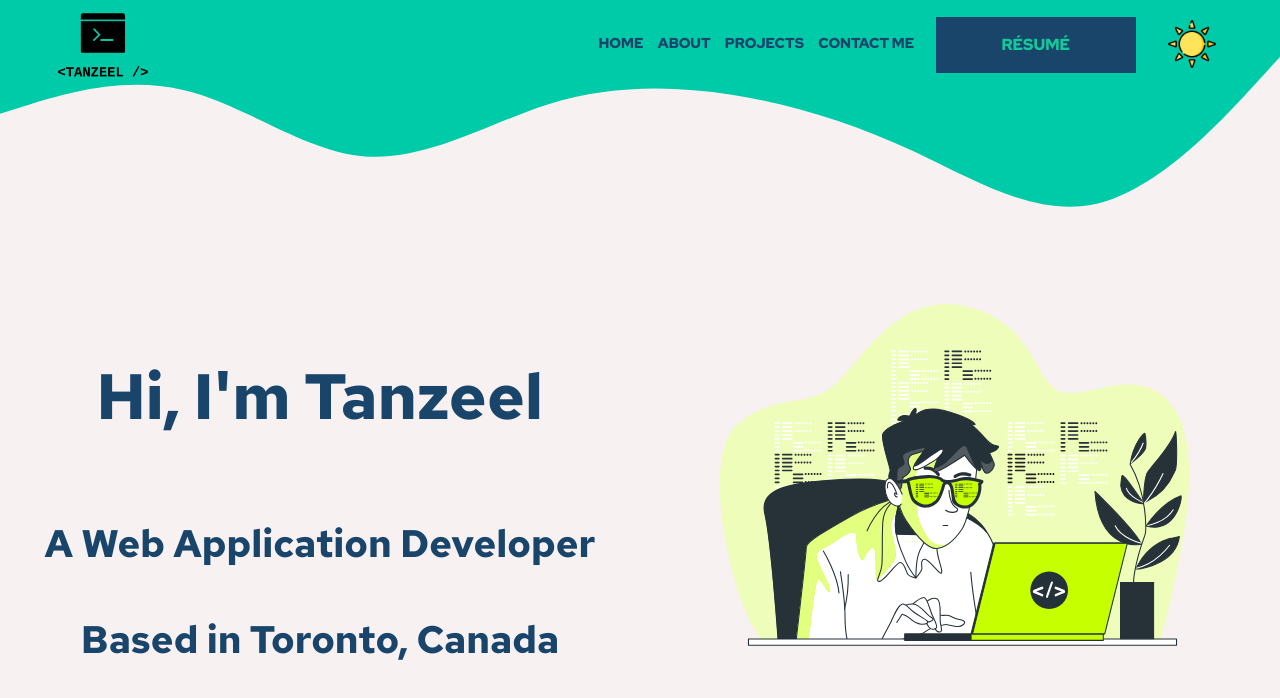
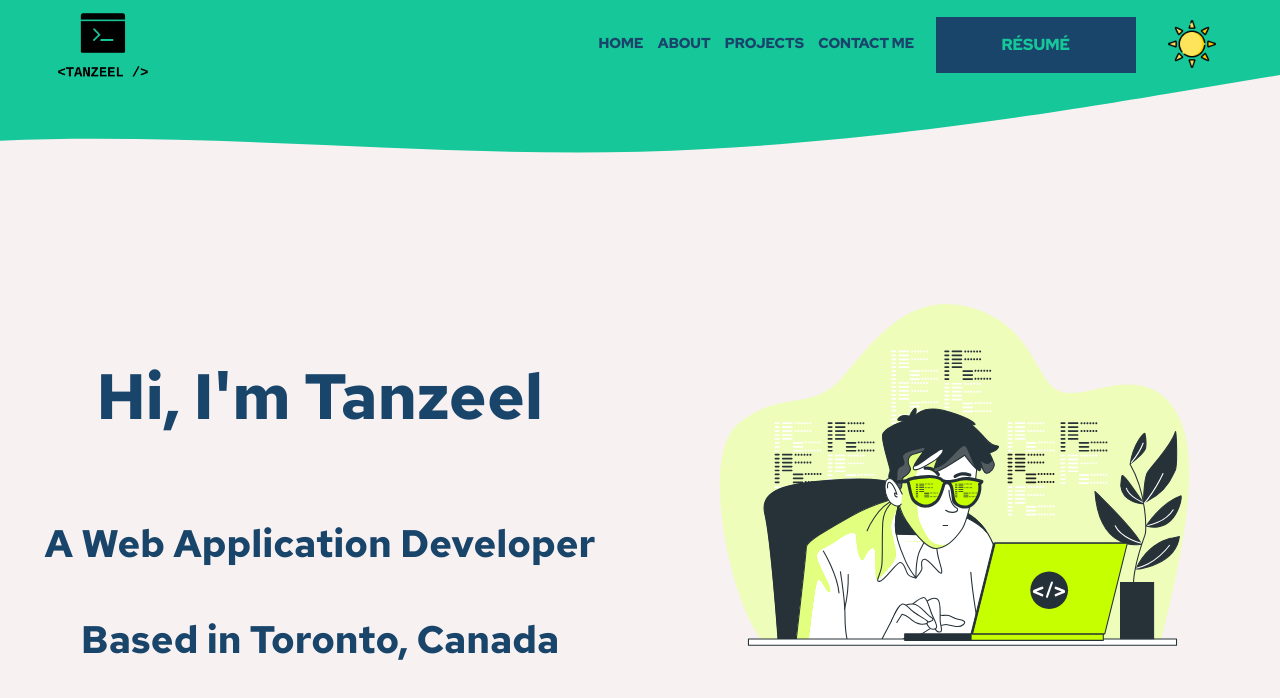
Before and after one commit to tanzeel44/portfolio, a Next.js app: page / in a window 1280 px wide. Shown: the top 698 px of the page. Built offline with nearby package versions, Linux system fonts and the light colour scheme.

Commit message:
fixed wave

```diff
--- a/components/Header/HeaderBG.jsx
+++ b/components/Header/HeaderBG.jsx
@@ -30,17 +30,24 @@ export default function HeaderBG() {
   }, []);
 
   return (
+
     <svg
       style={{
         position: 'absolute',
         top: 0,
         right: 0,
       }}
+      id="visual"
+      viewBox="0 0 1920 300"
+      width="1920"
+      height="300"
       xmlns="http://www.w3.org/2000/svg"
-      viewBox={`0 0 ${viewBoxWidth} ${viewBoxWidth * (640 / 1440)}`}
+      xmlnsXlink="http://www.w3.org/1999/xlink"
+      version="1.1"
     >
-      <path fill="#00cba9" fillOpacity="1" d="M0,128L34.3,117.3C68.6,107,137,85,206,101.3C274.3,117,343,171,411,176C480,181,549,139,617,117.3C685.7,96,754,96,823,106.7C891.4,117,960,139,1029,170.7C1097.1,203,1166,245,1234,229.3C1302.9,213,1371,139,1406,101.3L1440,64L1440,0L1405.7,0C1371.4,0,1303,0,1234,0C1165.7,0,1097,0,1029,0C960,0,891,0,823,0C754.3,0,686,0,617,0C548.6,0,480,0,411,0C342.9,0,274,0,206,0C137.1,0,69,0,34,0L0,0Z" />
+      <rect x="0" y="0" width="1920" height="300" fill="#FFFFFF00" />
+      <path d="M0 234L106.7 212.8C213.3 191.7 426.7 149.3 640 140.7C853.3 132 1066.7 157 1280 151.7C1493.3 146.3 1706.7 110.7 1813.3 92.8L1920 75L1920 0L1813.3 0C1706.7 0 1493.3 0 1280 0C1066.7 0 853.3 0 640 0C426.7 0 213.3 0 106.7 0L0 0Z" fill="#16c79a" strokeLinecap="round" strokeLinejoin="miter" />
+
     </svg>
-
   );
 }
```
Also changed, not shown: public/wave.png (deleted), public/wave.svg.
